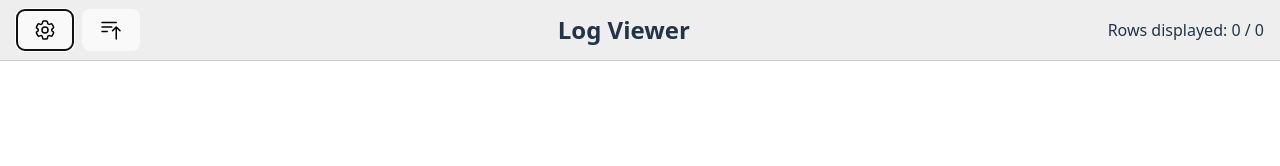
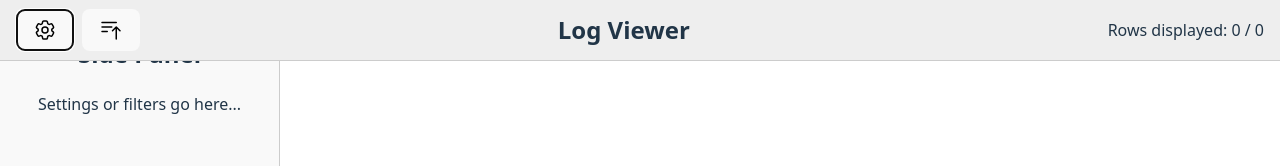
Before and after one commit to JolanDUBOIS/log-viewer, a Svelte app: page / in a window 1280 px wide. Both pictures are taken after a click on the button 45 px from the left and 30 px from the top of the page. Shown: the top 166 px of the page. Built offline with nearby package versions, Linux system fonts and the light colour scheme; no server answers.

Commit message:
feat: temp side panel

```diff
--- /dev/null
+++ b/src/components/SidePanel.svelte
@@ -0,0 +1,20 @@
+<div class="side-panel">
+  <h2>Side Panel</h2>
+  <p>Settings or filters go here...</p>
+</div>
+
+<style>
+  .side-panel {
+    position: absolute; /* Changed from fixed to absolute */
+    top: 0;
+    left: 0;
+    width: var(--panel-width, 280px); /* default width */
+    height: 100%; /* Adjusted to fit within parent container */
+    max-height: 100%; /* Prevent overflow beyond the parent container */
+    background-color: #f9f9f9;
+    border-right: 1px solid #ccc;
+    padding: 1rem;
+    box-sizing: border-box;
+    z-index: 50;
+  }
+</style>
```
